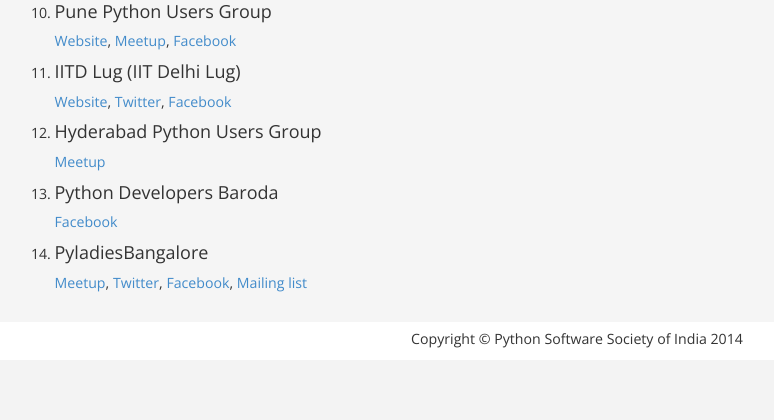
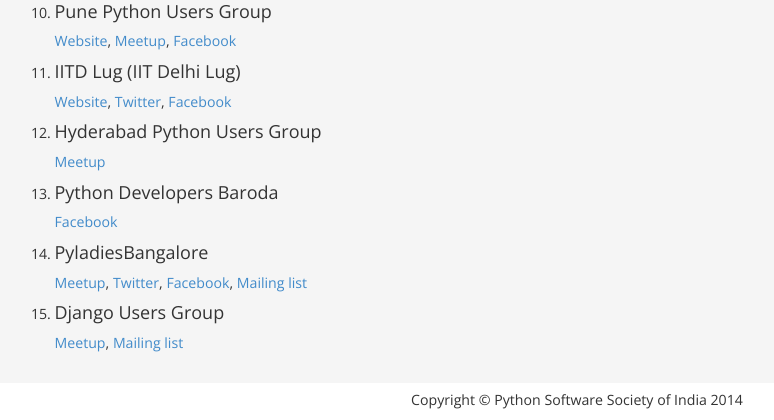
Before and after one commit to pythonindia/pssi.org.in, a Django app: page /usergroups/ in a window 1280 px wide. Shown: the part 877-1297 px from the top of the page, without its empty margins (63-837 px from the left). Before the commit the page ends 1225 px from the top, so only its background shows below. Run offline with Django 3.2, Linux system fonts and the light colour scheme; some libraries are stand-ins or nearby versions.

Commit message:
Adding Django users group

```diff
--- a/templates/user_groups.html
+++ b/templates/user_groups.html
@@ -72,6 +72,10 @@
                 <h4>PyladiesBangalore</h4>
                 <p><a href="http://www.meetup.com/PyladiesBangalore/" target="_blank">Meetup</a>, <a href="https://twitter.com/pyladiesblore" target="_blank">Twitter</a>, <a href="https://www.facebook.com/groups/pyladiesblr/" target="_blank">Facebook</a>, <a href="https://mail.python.org/mailman/listinfo/pyladies-blr" target="_blank">Mailing list</a></p>
             </li>
+			<li>
+                <h4>Django Users Group</h4>
+                <p><a href="http://www.meetup.com/Bangalore-Django-User-Group/" target="_blank">Meetup</a>, <a href="https://mail.python.org/mailman/listinfo/django-india" target="_blank">Mailing list</a></p>
+            </li>
         </ol>
     </div>
 </section>
```
